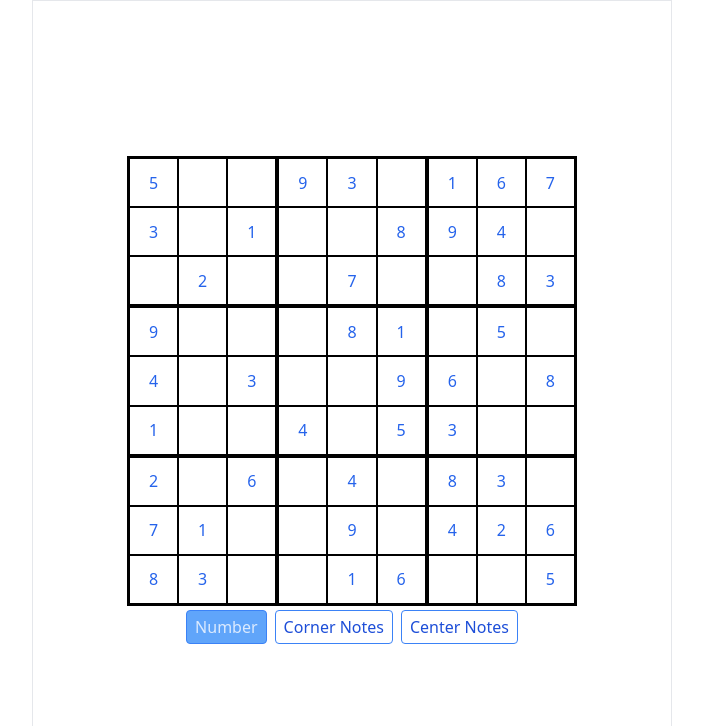
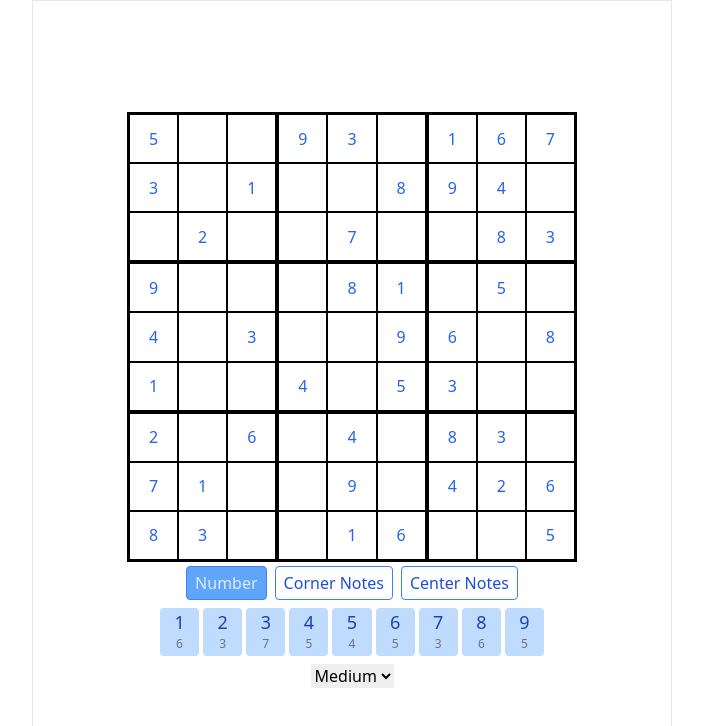
Before and after one commit to arsaizdihar/sudoku, a Next.js app: page / in a window 1280 px wide. Shown: the top 726 px of the page, without its empty margins (288-991 px from the left). Built offline with nearby package versions, Linux system fonts and the light colour scheme.

Commit message:
Add difficulties

```diff
--- a/next.config.js
+++ b/next.config.js
@@ -1,4 +1,4 @@
 /** @type {import('next').NextConfig} */
 module.exports = {
-  reactStrictMode: true,
-}
+  reactStrictMode: false,
+};
--- a/pages/index.tsx
+++ b/pages/index.tsx
@@ -1,4 +1,6 @@
 import classNames from "classnames";
+import { GetServerSidePropsContext } from "next";
+import { useRouter } from "next/router";
 import React, { useEffect, useRef, useState } from "react";
 import generator from "../src/generator";
 
@@ -7,10 +9,18 @@ type Notes = {
   m: Array<number>;
 };
 
+const difficulties = [
+  { name: "Easy", value: 0 },
+  { name: "Medium", value: 1 },
+  { name: "Hard", value: 2 },
+  { name: "Expert", value: 3 },
+];
+
 type State = {
   sudoku: (number | Notes)[][];
   focusTile: null | [number, number];
   errors: boolean[][];
+  counts: Array<number>;
 };
 
 const SudokuContext = React.createContext<{
@@ -21,12 +31,16 @@ const SudokuContext = React.createContext<{
   errors: State["errors"];
   setErrors: React.Dispatch<React.SetStateAction<State["errors"]>>;
   mutable: boolean[][];
+  focusRef: React.MutableRefObject<State["focusTile"]>;
 }>(null as unknown as any);
 
 const useSudoku = () => React.useContext(SudokuContext);
 
-export const getServerSideProps = async () => {
-  const { puzzle } = generator.getGame();
+export const getServerSideProps = async (ctx: GetServerSidePropsContext) => {
+  const level = [28, 37, 45, 60];
+  let dif = Number(ctx.query.dif);
+  if (isNaN(dif) || dif < 0 || dif > 3) dif = 1;
+  const { puzzle } = generator.getGame(level[dif]);
   const sudoku = Array.from({ length: 9 }, (_, i) => Array(9).fill(0));
   for (let i = 0; i < 9; i++) {
     for (let j = 0; j < 9; j++) {
@@ -173,16 +187,41 @@ function checkWin(sudoku: State["sudoku"], errors: State["errors"]) {
 }
 
 function App({ sudoku: s }: { sudoku: number[][] }) {
+  const router = useRouter();
+  let dif = Number(router.query.dif);
+  if (isNaN(dif) || dif < 0 || dif > 3) dif = 1;
   const [focusTile, setFocusTile] = useState<State["focusTile"]>(null);
   const [sudoku, setSudoku] = useState<State["sudoku"]>(
     s.map((row) => row.map((value) => (value ? value : { c: [], m: [] })))
   );
+  const [counts, setCounts] = useState([0, 0, 0, 0, 0, 0, 0, 0, 0]);
   const [errors, setErrors] = useState(Array(9).fill(Array(9).fill(false)));
   const [notesMode, setNotesMode] = useState(0);
   const undoStack = useRef<State[]>([]);
-  const mutable = useRef(
-    sudoku.map((row) => row.map((v) => typeof v !== "number"))
-  );
+  const focusRef = useRef<State["focusTile"]>(null);
+  const mutable = useRef(Array(9).fill(Array(9).fill(false)));
+
+  useEffect(() => {
+    const sudoku = s.map((row) =>
+      row.map((value) => (value ? value : { c: [], m: [] }))
+    );
+    setSudoku(sudoku);
+    setFocusTile(null);
+    focusRef.current = null;
+    mutable.current = sudoku.map((row) =>
+      row.map((v) => typeof v !== "number")
+    );
+    undoStack.current = [];
+    const counts = Array(9).fill(0);
+    for (let i = 0; i < 9; i++) {
+      for (let j = 0; j < 9; j++) {
+        if (s[i][j] !== 0) {
+          counts[s[i][j] - 1]++;
+        }
+      }
+    }
+    setCounts(counts);
+  }, [s]);
 
   useEffect(() => {
     function listener(event: KeyboardEvent) {
@@ -193,6 +232,7 @@ function App({ sudoku: s }: { sudoku: number[][] }) {
           setSudoku(last.sudoku);
           setFocusTile(last.focusTile);
           setErrors(last.errors);
+          setCounts(last.counts);
         }
       }
     }
@@ -202,17 +242,35 @@ function App({ sudoku: s }: { sudoku: number[][] }) {
 
   useEffect(() => {
     function listener(event: KeyboardEvent) {
+      const focusTile = focusRef.current;
+      if (event.key === "a") {
+        setNotesMode(0);
+        return;
+      }
+      if (event.key === "s") {
+        setNotesMode(1);
+        return;
+      }
+      if (event.key === "d") {
+        setNotesMode(2);
+        return;
+      }
+
       // check arrow keyboard
       if (focusTile) {
         const [i, j] = focusTile;
         if (event.key === "ArrowUp") {
           if (i > 0) setFocusTile([i - 1, j]);
+          return;
         } else if (event.key === "ArrowDown") {
           if (i < 8) setFocusTile([i + 1, j]);
+          return;
         } else if (event.key === "ArrowLeft") {
           if (j > 0) setFocusTile([i, j - 1]);
+          return;
         } else if (event.key === "ArrowRight") {
           if (j < 8) setFocusTile([i, j + 1]);
+          return;
         }
       }
       if (!focusTile || !mutable.current[focusTile[0]][focusTile[1]]) return;
@@ -236,6 +294,13 @@ function App({ sudoku: s }: { sudoku: number[][] }) {
         if (!isDelete && tile === input) return sudoku;
         const copy = getCopy(sudoku);
         if (isDelete) {
+          if (typeof tile === "number") {
+            setCounts((counts) => {
+              const copy = [...counts];
+              copy[tile - 1]--;
+              return copy;
+            });
+          }
           copy[row][col] = {
             c: [],
             m: [],
@@ -252,6 +317,11 @@ function App({ sudoku: s }: { sudoku: number[][] }) {
             }
           } else {
             copy[row][col] = input;
+            setCounts((counts) => {
+              const copy = [...counts];
+              copy[input - 1]++;
+              return copy;
+            });
             updateNotes(copy, row, col);
           }
         }
@@ -265,6 +335,7 @@ function App({ sudoku: s }: { sudoku: number[][] }) {
               sudoku,
               focusTile,
               errors: oldErrors,
+              counts,
             });
             pushed = true;
           }
@@ -273,9 +344,9 @@ function App({ sudoku: s }: { sudoku: number[][] }) {
         return copy;
       });
     }
-    window.addEventListener("keydown", listener);
-    return () => window.removeEventListener("keydown", listener);
-  }, [focusTile, notesMode]);
+    window.addEventListener("keyup", listener);
+    return () => window.removeEventListener("keyup", listener);
+  }, [notesMode, counts]);
 
   return (
     <SudokuContext.Provider
@@ -287,6 +358,7 @@ function App({ sudoku: s }: { sudoku: number[][] }) {
         errors,
         setErrors,
         mutable: mutable.current,
+        focusRef,
       }}
     >
       <div className="w-full min-h-screen flex flex-col items-center justify-center max-w-screen-sm mx-auto border">
@@ -332,13 +404,45 @@ function App({ sudoku: s }: { sudoku: number[][] }) {
             Center Notes
           </button>
         </div>
+        <div className="mt-2 grid grid-cols-9 gap-1 w-full max-w-sm">
+          {counts.map((count, i) => (
+            <div
+              key={i}
+              className={classNames(
+                "pb-1 flex flex-col items-center rounded relative text-blue-800 font-medium text-lg",
+                count === 9 ? "bg-gray-200" : "bg-blue-200"
+              )}
+            >
+              <span>{i + 1}</span>
+              <span className="text-xs text-gray-500">{count}</span>
+            </div>
+          ))}
+        </div>
+        <div className="mt-2">
+          <select
+            defaultValue={dif}
+            onChange={(e) => {
+              const val = Number(e.target.value);
+              if (val !== dif) {
+                router.push(`/?dif=${val}`);
+              }
+            }}
+          >
+            {difficulties.map((difficulty) => (
+              <option value={difficulty.value} key={difficulty.value}>
+                {difficulty.name}
+              </option>
+            ))}
+          </select>
+        </div>
       </div>
     </SudokuContext.Provider>
   );
 }
 
 function BigGrid({ id }: { id: number }) {
-  const { setFocusTile, sudoku, focusTile, errors, mutable } = useSudoku();
+  const { setFocusTile, sudoku, focusTile, errors, mutable, focusRef } =
+    useSudoku();
   return (
     <li className={classNames("border border-black")}>
       <ul className="grid grid-cols-3">
@@ -369,7 +473,10 @@ function BigGrid({ id }: { id: number }) {
                         : (focusTile[0] === row || focusTile[1] === col) &&
                           "bg-blue-50")
                   )}
-                  onClick={() => setFocusTile([row, col])}
+                  onClick={() => {
+                    focusRef.current = [row, col];
+                    setFocusTile([row, col]);
+                  }}
                 >
                   {typeof tile === "number" ? (
                     tile
```
